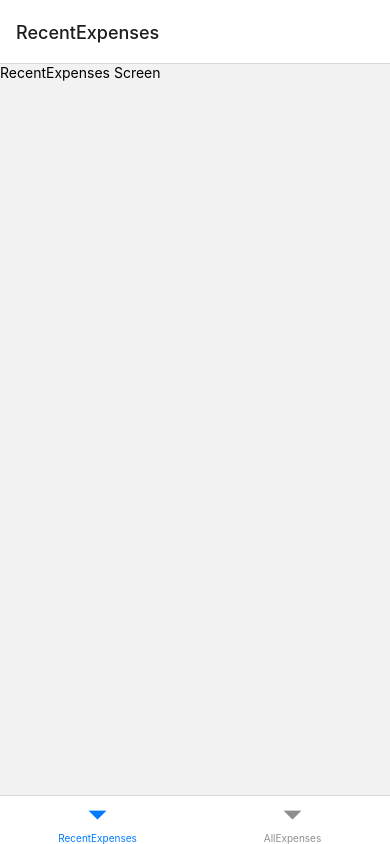
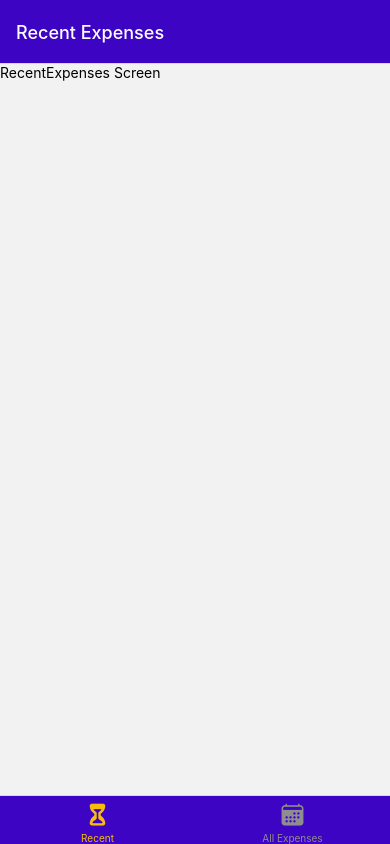
Before and after one commit to Avensky/budget-app-mobile, a React Native app: screen / in a window 390 px wide. Built offline with nearby package versions, Linux system fonts and the light colour scheme.

Commit message:
added styling to tabs

```diff
--- a/App.js
+++ b/App.js
@@ -3,18 +3,36 @@
 import { NavigationContainer } from '@react-navigation/native';
 import { createStackNavigator } from '@react-navigation/stack'
 import { createBottomTabNavigator } from '@react-navigation/bottom-tabs'
-
+import {Ionicons} from'@expo/vector-icons';
 import ManageExpenses from './screens/ManageExpense';
 import RecentExpenses from './screens/RecentExpenses';
 import AllExpenses from './screens/AllExpenses'
+import { GlobalStyles } from './constants/styles';
 
 const Stack = createStackNavigator();
 const BottomTabs = createBottomTabNavigator();
 
 function ExpensesOverview() {
-  return <BottomTabs.Navigator>
-    <BottomTabs.Screen name="RecentExpenses" component={RecentExpenses}/>
-    <BottomTabs.Screen name="AllExpenses" component={AllExpenses}/>
+  return <BottomTabs.Navigator screenOptions={{
+    headerStyle: { backgroundColor: GlobalStyles.colors.primary500 },
+    headerTintColor:'white',
+    tabBarStyle: { backgroundColor: GlobalStyles.colors.primary500},
+    tabBarActiveTintColor: GlobalStyles.colors.accent500,
+  }}>
+    <BottomTabs.Screen name="RecentExpenses" component={RecentExpenses}
+      options={{
+        title:'Recent Expenses',
+        tabBarLabel: 'Recent',
+        tabBarIcon: ({color, size}) => <Ionicons name='hourglass' color={color} size={size} />
+      }}
+    />
+    <BottomTabs.Screen name="AllExpenses" component={AllExpenses}
+      options={{
+        title:'All Expenses',
+        tabBarLabel: 'All Expenses',
+        tabBarIcon: ({color, size}) => <Ionicons name='calendar' color={color} size={size}/>
+      }}
+    />
   </BottomTabs.Navigator>
 }
 
--- /dev/null
+++ b/constants/styles.js
@@ -0,0 +1,16 @@
+export const GlobalStyles = {
+    colors: {
+      primary50: '#e4d9fd',
+      primary100: '#c6affc',
+      primary200: '#a281f0',
+      primary400: '#5721d4',
+      primary500: '#3e04c3',
+      primary700: '#2d0689',
+      primary800: '#200364',
+      accent500: '#f7bc0c',
+      error50: '#fcc4e4',
+      error500: '#9b095c',
+      gray500: '#39324a',
+      gray700: '#221c30',
+    },
+  };
```
Also changed, not shown: 1 other file (tests, documents, lock files or other folders).
